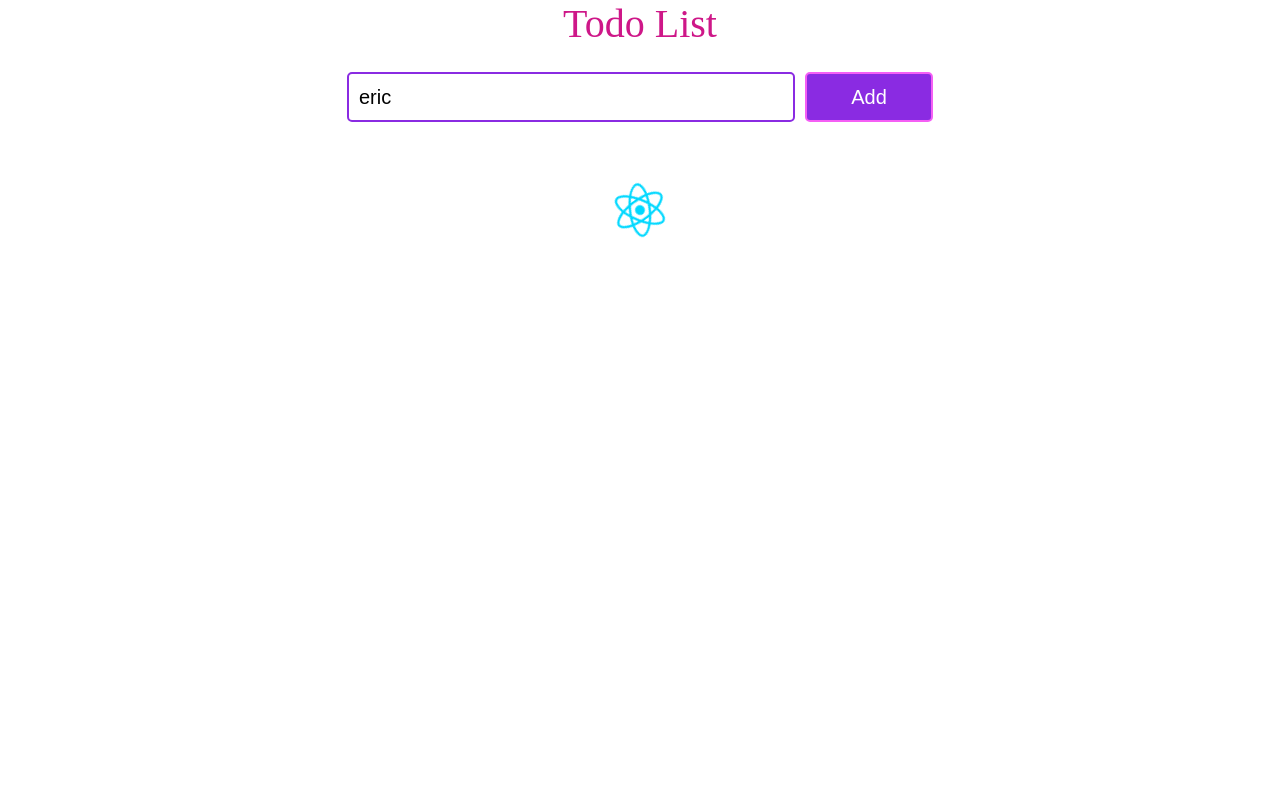
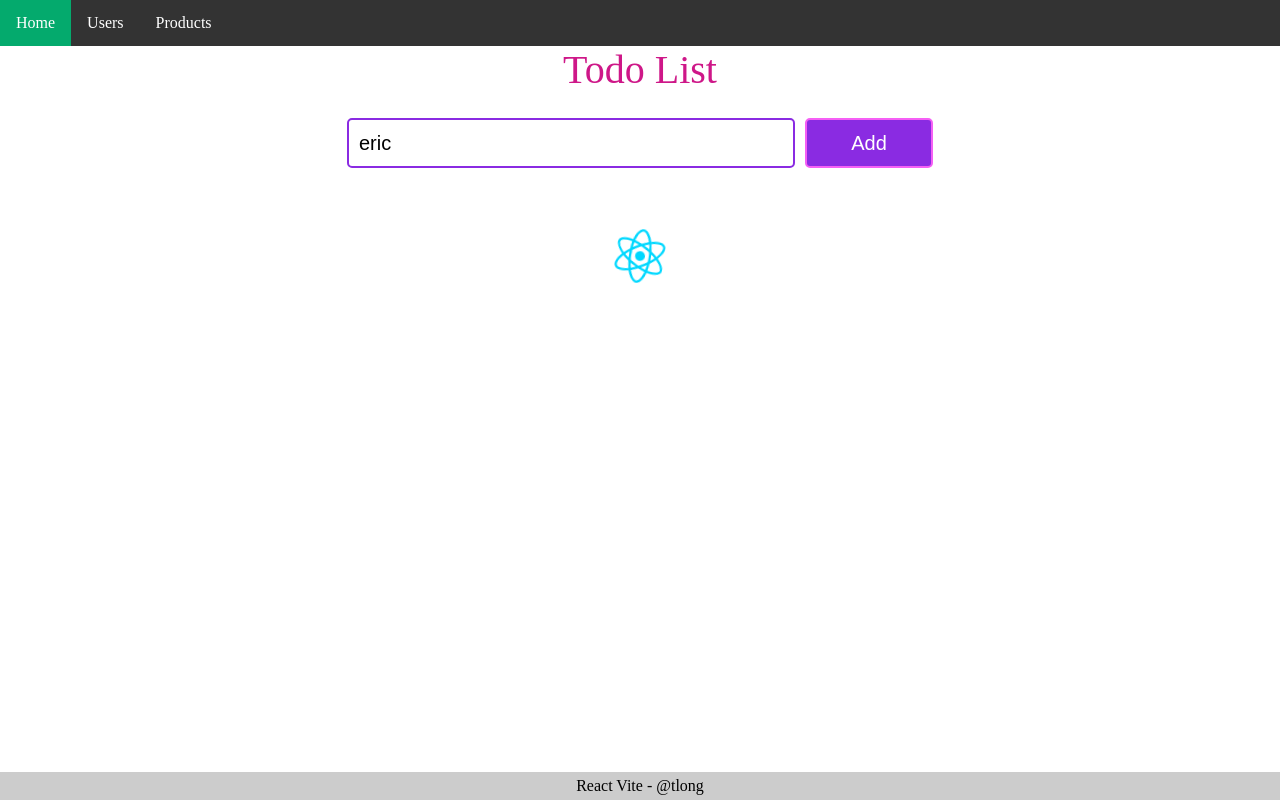
Before and after one commit to tlong1312/React-test, a React (Vite) app: page / in a window 1280 px wide. Built offline with nearby package versions, Linux system fonts and the light colour scheme.

Commit message:
video 47

```diff
--- a/src/App.jsx
+++ b/src/App.jsx
@@ -3,6 +3,8 @@
 import TodoForm from './components/todo/TodoForm'
 import reactLogo from './assets/react.svg';
 import { useState } from 'react';
+import Header from './components/layout/header';
+import Footer from './components/layout/footer';
 
 const App = () => {
 
@@ -27,6 +29,8 @@
   }
 
   return (
+    <>
+      <Header />
       <div className="todo-container">
         <div className="todo-title">Todo List</div>
         <TodoForm addNewTodo = {addNewTodo} />
@@ -41,6 +45,8 @@
         }
 
       </div>
+      <Footer />
+    </>
   )
 }
 
--- /dev/null
+++ b/src/components/layout/footer.css
@@ -0,0 +1,9 @@
+.footer {
+    position: fixed;
+    left: 0;
+    bottom: 0;
+    width: 100%;
+    background-color: #ccc;
+    text-align: center;
+    padding: 5px;
+ }
--- /dev/null
+++ b/src/components/layout/footer.jsx
@@ -0,0 +1,9 @@
+import './footer.css';
+const Footer = () => {
+    return (
+        <div className="footer">
+            <p>React Vite - @tlong</p>
+        </div>
+    )
+}
+export default Footer;
--- /dev/null
+++ b/src/components/layout/header.css
@@ -0,0 +1,27 @@
+ul {
+    list-style-type: none;
+    margin: 0;
+    padding: 0;
+    overflow: hidden;
+    background-color: #333;
+  }
+
+  li {
+    float: left;
+  }
+
+  li a {
+    display: block;
+    color: white;
+    text-align: center;
+    padding: 14px 16px;
+    text-decoration: none;
+  }
+
+  li a:hover:not(.active) {
+    background-color: #111;
+  }
+
+  .active {
+    background-color: #04AA6D;
+  }
--- /dev/null
+++ b/src/components/layout/header.jsx
@@ -0,0 +1,12 @@
+import './header.css';
+
+const Header = () => {
+    return (
+        <ul>
+            <li><a className="active" href="/">Home</a></li>
+            <li><a href="/users">Users</a></li>
+            <li><a href="/products">Products</a></li>
+        </ul>
+    )
+}
+export default Header;
```
Lines whose indentation alone changed are shown as unchanged.
